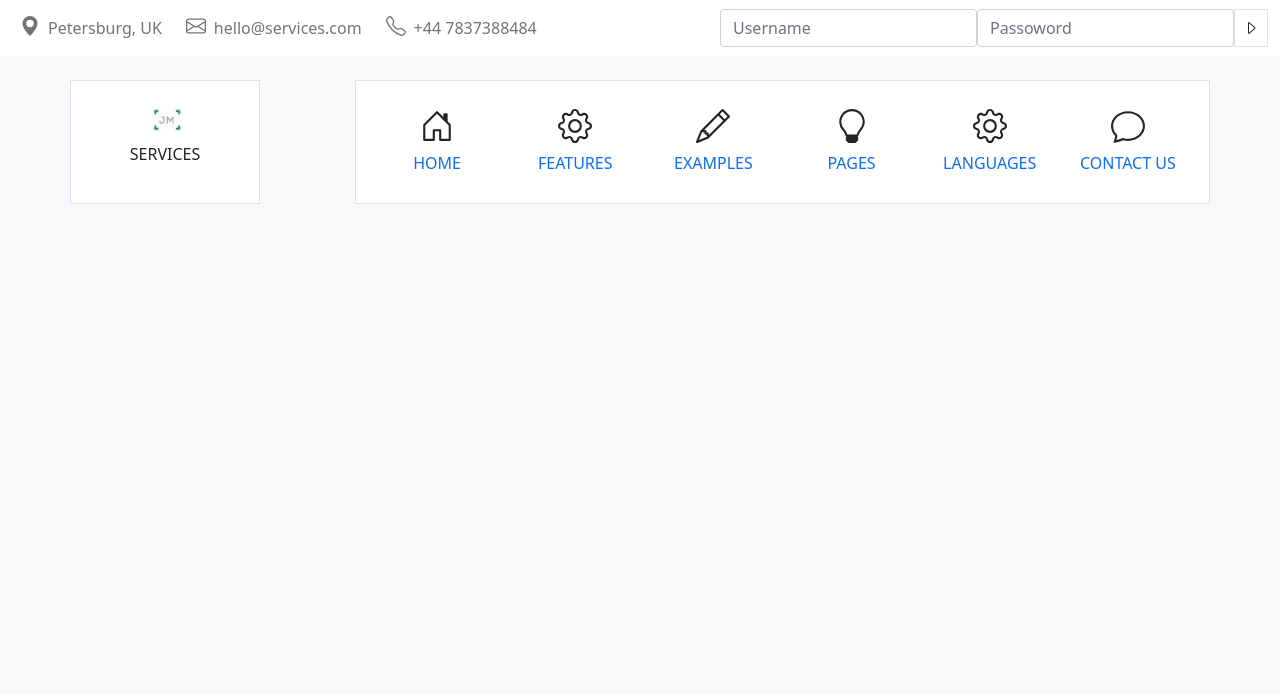
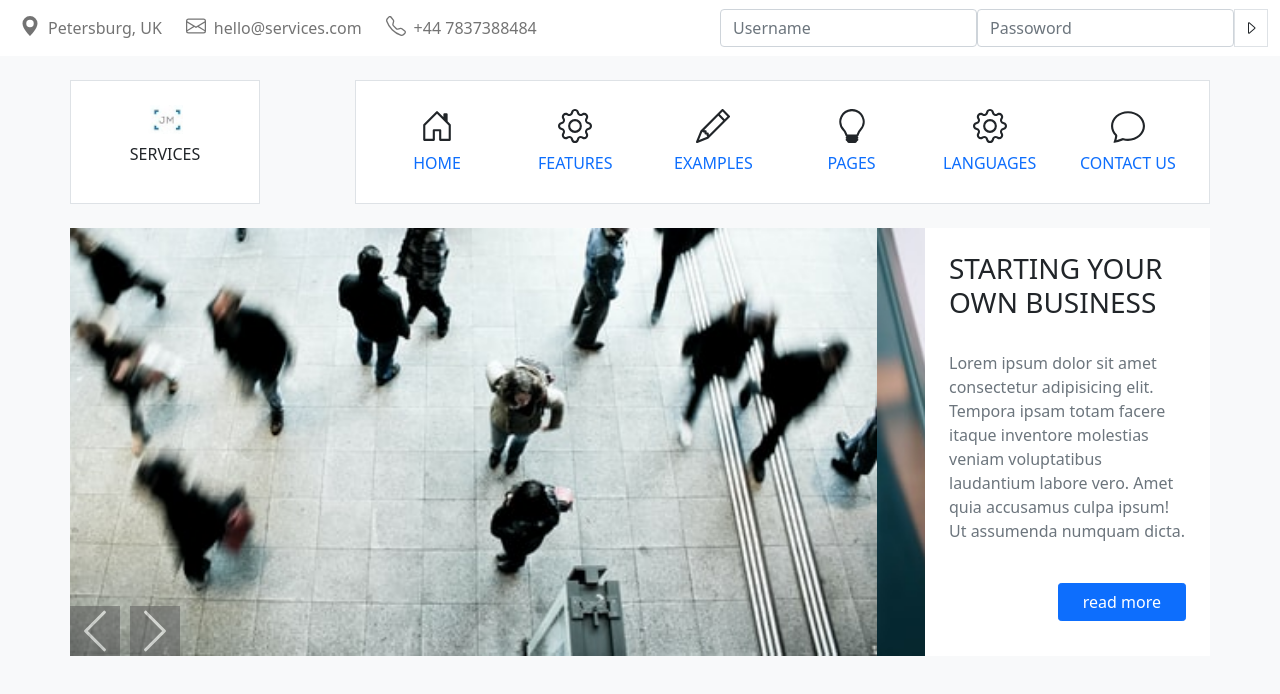
Before and after one commit to alankar-ttn/Bootstrap-Assignment, a plain HTML site: page index.html in a window 1280 px wide. Drawn offline with nearby package versions, Linux system fonts and the light colour scheme.

Commit message:
first part of main content done

```diff
--- a/index.html
+++ b/index.html
@@ -12,6 +12,7 @@
 			integrity="sha384-1BmE4kWBq78iYhFldvKuhfTAU6auU8tT94WrHftjDbrCEXSU1oBoqyl2QvZ6jIW3"
 			crossorigin="anonymous"
 		/>
+        <link rel="stylesheet" href="./static/css/style.css">
 
 		<title>Bootstrap Assignment</title>
 	</head>
@@ -127,7 +128,7 @@
 			</div>
 		</nav>
 
-        <header class="my-4 mx-5">
+        <header class="my-4 mx-3">
             <div class="container">
                 <div class="row">
                     <div class="col-md-2 bg-white border p-4">
@@ -206,6 +207,42 @@
                 </div>
             </div>
         </header>
+        <main class="mx-3">
+            <div class="container bg-white">
+                <div class="row">
+                    <div class="col-md-9 px-0">
+                        <div id="carouselExampleControls" class="carousel slide h-100 position-relative" data-bs-ride="carousel">
+                            <div class="carousel-inner h-100">
+                                <div class="carousel-item active h-100">
+                                    <img src="./static/img/img1.jpeg" style="object-fit: cover;" class="d-block w-100 h-100" alt="img1">
+                                </div>
+                                <div class="carousel-item">
+                                    <img src="./static/img/img2.jpeg" style="object-fit: cover;" class="d-block w-100 h-100" alt="img2">
+                                </div>
+                                <div class="carousel-item">
+                                    <img src="./static/img/img3.jpeg" style="object-fit: cover;" class="d-block w-100 h-100" alt="img3">
+                                </div>
+                            </div>
+                            <button class="carousel-control-prev position-relative" type="button" data-bs-target="#carouselExampleControls" data-bs-slide="prev">
+                                <span class="carousel-control-prev-icon" aria-hidden="true"></span>
+                                <span class="visually-hidden">Previous</span>
+                            </button>
+                            <button class="carousel-control-next position-relative" type="button" data-bs-target="#carouselExampleControls" data-bs-slide="next">
+                                <span class="carousel-control-next-icon position-absolute bottom-0 end-0" aria-hidden="true"></span>
+                                <span class="visually-hidden">Next</span>
+                            </button>
+                          </div>
+                    </div>
+                    <div class="col-md-3 p-4">
+                        <div class="h3">STARTING YOUR OWN BUSINESS</div>
+                        <p class="text-muted py-4">Lorem ipsum dolor sit amet consectetur adipisicing elit. Tempora ipsam totam facere itaque inventore molestias veniam voluptatibus laudantium labore vero. Amet quia accusamus culpa ipsum! Ut assumenda numquam dicta.</p>
+                        <!-- <div class="float-end"> -->
+                            <div class="btn btn-primary rounded-1 px-4 float-end">read more</div>
+                        <!-- </div> -->
+                    </div>
+                </div>
+            </div>
+        </main>
 
 		<!-- Optional JavaScript; choose one of the two! -->
 
--- /dev/null
+++ b/static/css/style.css
@@ -0,0 +1,18 @@
+.carousel-control-prev-icon {
+    position: absolute;
+    height: 50px;
+    width: 50px;
+    left: 0;
+    bottom:0;
+    background: #555;
+    background-image: url("../img/prev.svg");
+}
+.carousel-control-next-icon {
+    position: absolute;
+    height: 50px;
+    width: 50px;
+    left: 60px;
+    bottom:0;
+    background: #555;
+    background-image: url("../img/next.svg");
+}
```
Also changed, not shown: static/img/img1.jpeg (added), static/img/img2.jpeg (added), static/img/img3.jpeg (added), static/img/next.svg (added), static/img/prev.svg (added).
